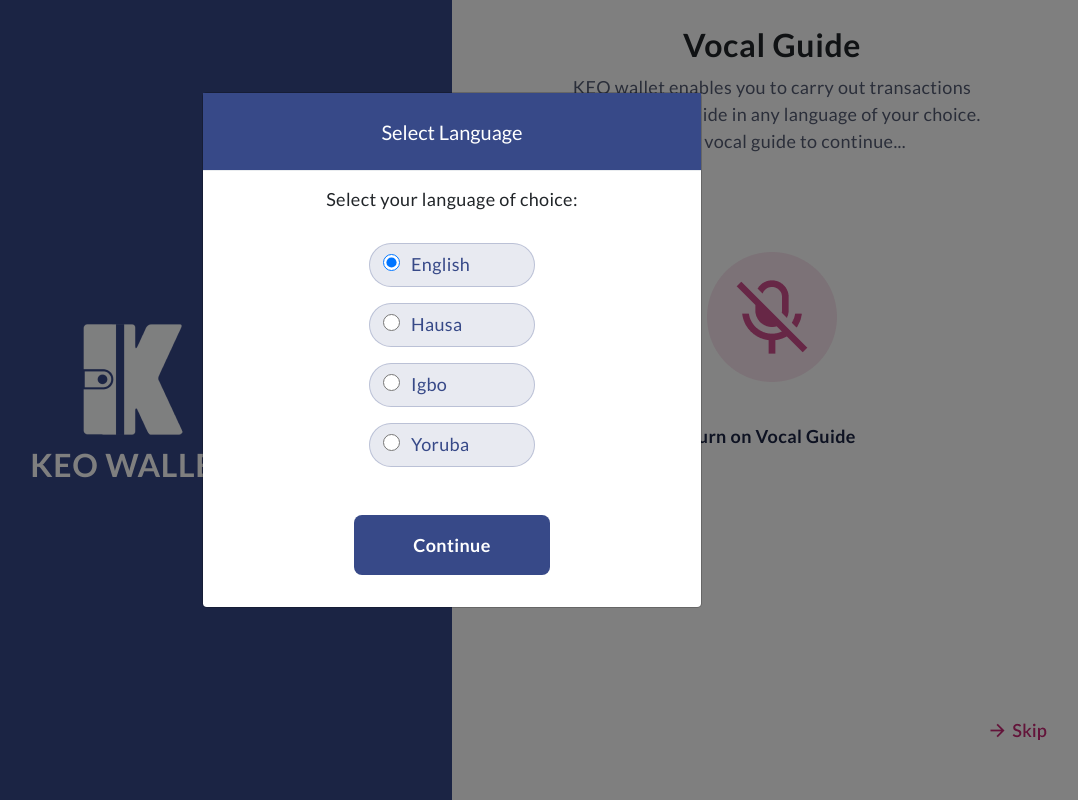
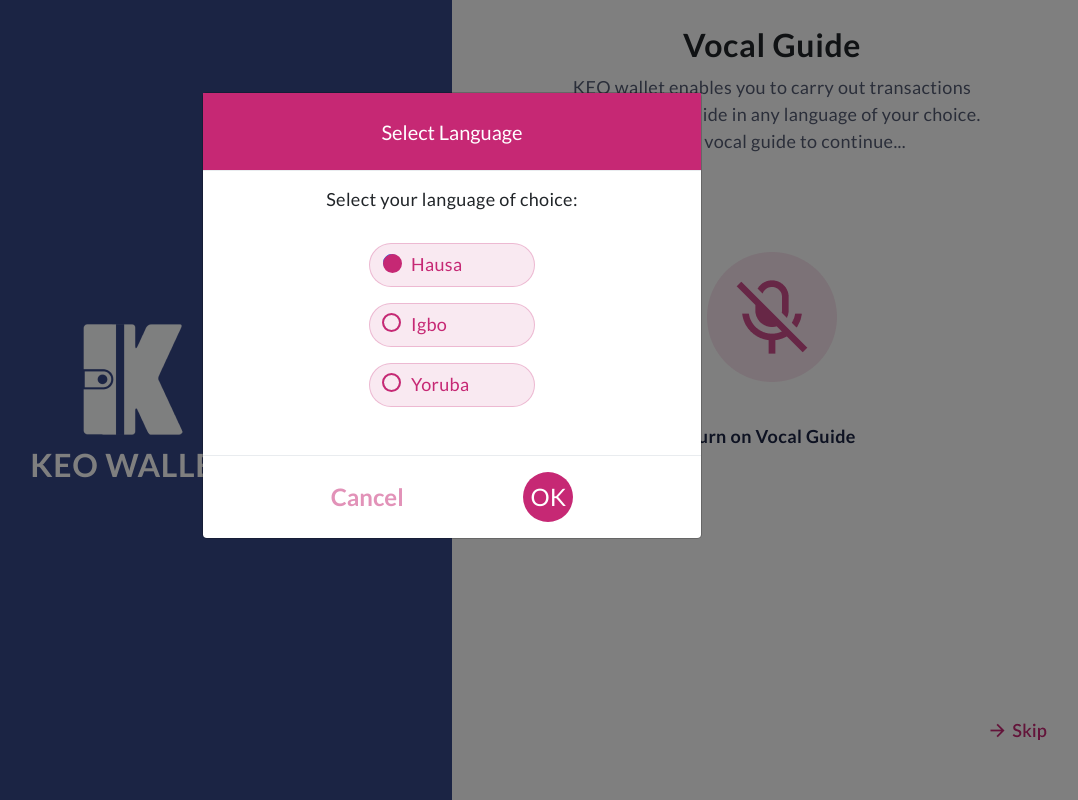
Before and after one commit to EmmanuelObi/voice-feature, a plain HTML site: page index.html in a window 1280 px wide. Both pictures are taken after a click on the button "Turn on Vocal Guide". Shown: the whole page, without its empty margins (188-1266 px from the left). Drawn offline with nearby package versions, Linux system fonts and the light colour scheme.

Commit message:
modified radio to the style on High Fidelity Page

```diff
--- a/index.html
+++ b/index.html
@@ -54,19 +54,8 @@
                       class="form-check-input"
                       type="radio"
                       name="flexRadioDefault"
-                      id="flexRadioDefault4"
+                      id="flexRadioDefault1"
                       checked
-                    />
-                    <label class="form-check-label" for="flexRadioDefault4">
-                      English
-                    </label>
-                  </div>
-                  <div class="form-check">
-                    <input
-                      class="form-check-input"
-                      type="radio"
-                      name="flexRadioDefault"
-                      id="flexRadioDefault1"
                     />
                     <label class="form-check-label" for="flexRadioDefault1">
                       Hausa
@@ -96,7 +85,24 @@
                   </div>
                 </div>
               </div>
-              <button type="button" class="btn modal-btn">Continue</button>
+              <div class="modal-footer">
+                <button
+                  type="button"
+                  class="close"
+                  data-dismiss="modal"
+                  aria-label="Close"
+                >
+                  <span aria-hidden="true">Cancel</span>
+                </button>
+                <button
+                  type="button"
+                  data-dismiss="modal"
+                  aria-label="Open"
+                  class="continue"
+                >
+                  <span aria-hidden="true">OK</span>
+                </button>
+              </div>
             </div>
           </div>
         </div>
--- a/static/style.css
+++ b/static/style.css
@@ -119,7 +119,7 @@ div#languagechoice {
   justify-content: center;
   align-items: center;
   width: 100%;
-  background: #374988;
+  background: #c62874;
   color: #fff;
   margin: 0;
   padding: 0.6rem;
@@ -160,12 +160,40 @@ div#languagechoice {
 }
 .form-group .form-check {
   width: 166px;
-  background: rgba(188, 194, 215, 0.35);
-  border: 1px solid rgba(55, 73, 136, 0.25);
+  background: rgba(244, 212, 227, 0.5);
+  border: 1px solid rgba(198, 40, 116, 0.25);
+
   border-radius: 30px;
   height: 44px;
   position: relative;
   margin: 1rem auto;
+}
+input[type="radio"]:after {
+  width: 19px;
+  height: 19px;
+  border-radius: 15px;
+  top: -1px;
+  left: -1px;
+  position: relative;
+  background-color: rgba(244, 212, 227, 0.5);
+  content: "";
+  display: inline-block;
+  visibility: visible;
+  border: 2px solid #c62874;
+}
+
+input[type="radio"]:checked:after {
+  width: 19px;
+  height: 19px;
+  border-radius: 15px;
+  top: 0px;
+  left: 0px;
+  position: relative;
+  background-color: #c62874;
+  content: "";
+  display: inline-block;
+  visibility: visible;
+  border: 2px solid #c62874;
 }
 .form-group .form-check input {
   position: absolute;
@@ -187,7 +215,30 @@ div#languagechoice {
   line-height: 24px;
   letter-spacing: 0.02em;
   text-align: right;
-  color: #374988;
+  color: #c62874;
+}
+.modal-footer {
+  display: flex;
+  flex-direction: row;
+  justify-content: space-evenly;
+  align-items: center;
+}
+.modal-footer .close {
+  color: #c62874;
+  border: none;
+  outline: none;
+}
+.modal-footer .continue {
+  border-radius: 50%;
+  width: 50px;
+  height: 50px;
+  font-size: 24px;
+  font-weight: 400;
+  color: #fff;
+  background-color: #c62874;
+  border: none;
+  outline: none;
+  cursor: pointer;
 }
 @media only screen and (max-width: 761px) {
   .logo-cont {
```
